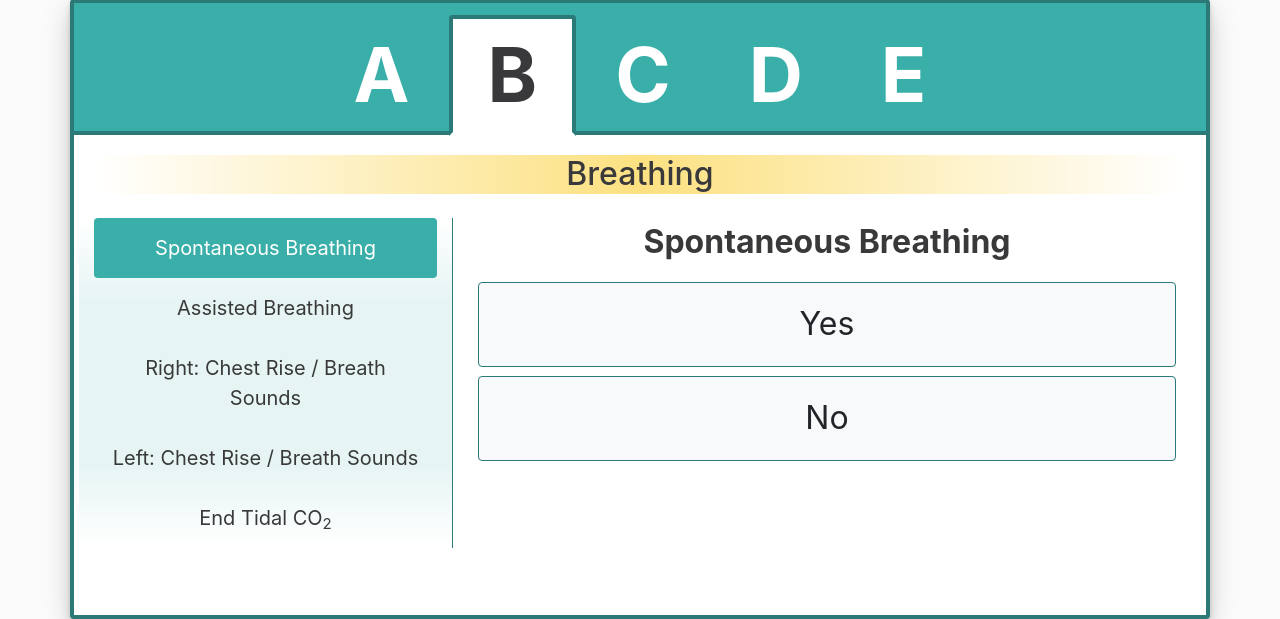
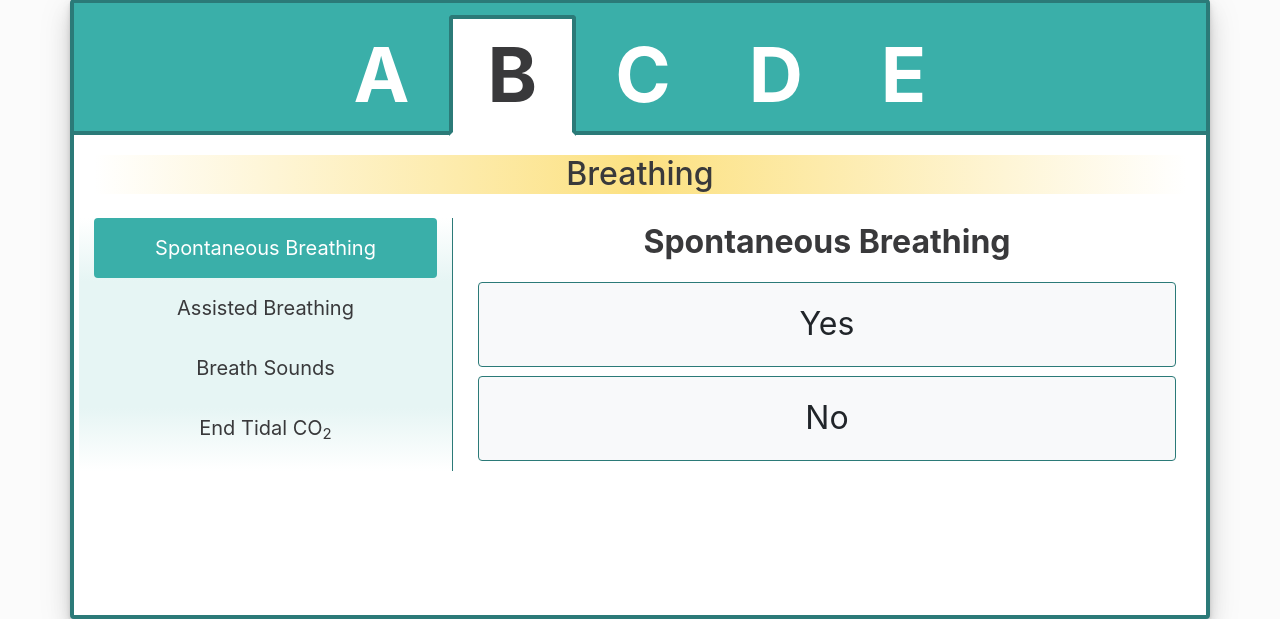
Before and after one commit to dtorzala90/TBS_App, a Django app: page /home/ in a window 1280 px wide, after a click that opens the changed part. Shown: the part 220-839 px from the top of the page. Run offline with Django 3.2, Linux system fonts and the light colour scheme; some libraries are stand-ins or nearby versions.

Commit message:
Combined left and right breath sounds to one tab in survey

```diff
--- a/decision/templates/decision/home.html
+++ b/decision/templates/decision/home.html
@@ -19,7 +19,7 @@
         -->
     <div class="row justify-content-center">
         <div>
-            <a type="button" class="btn btn-info btn-lg" href="{% url '' %}">
+            <a type="button" class="btn btn-info btn-lg" href="{% url 'decision-begin' %}">
               <span>&larr; Initial Form</span>
             </a>
         </div>
@@ -311,11 +311,7 @@
 
                                         <a class="nav-link survey-pill-a" id="v-pills-rcbs-tab" data-toggle="pill"
                                            href="#v-pills-rcbs" role="tab" aria-controls="v-pills-rcbs"
-                                           aria-selected="false">Right: Chest Rise / Breath Sounds</a>
-
-                                        <a class="nav-link survey-pill-a" id="v-pills-lcbs-tab" data-toggle="pill"
-                                           href="#v-pills-lcbs" role="tab" aria-controls="v-pills-lcbs"
-                                           aria-selected="false">Left: Chest Rise / Breath Sounds</a>
+                                           aria-selected="false">Breath Sounds</a>
 
                                         <a class="nav-link survey-pill-a" id="v-pills-entd-tab" data-toggle="pill"
                                            href="#v-pills-entd" role="tab" aria-controls="v-pills-entd"
@@ -366,15 +362,16 @@
                                         <!-- Right: Chest Rise / Breath Sounds -->
                                         <div class="tab-pane fade" id="v-pills-rcbs" role="tabpanel"
                                              aria-labelledby="v-pills-rcbs-tab">
-
-                                            <p class="survey-p">Right: Breath Sounds</p>
-                                            <div class="btn-group-vertical btn-padding" role="group">
+                                            <div class="row">
+                                                <div class="col">
+                                                    <p class="survey-p">Right:</p>
                                                     <button type="button" class="btn btn-light" name="rchest"
                                                             id="rchestyes"
                                                             value="yes"
                                                             onclick="setItemAjax('Right_Chest','yes');
                                                             updateBorder(this.id,'rchestno');">Yes
                                                     </button>
+                                                    <br>
                                                     <button type="button" class="btn btn-light" name="rchest"
                                                             id="rchestno"
                                                             value="no"
@@ -383,20 +380,15 @@
                                                     </button>
                                                 </div>
 
-                                        </div>
-
-                                        <!-- Left: Chest Rise / Breath Sounds-->
-                                        <div class="tab-pane fade" id="v-pills-lcbs" role="tabpanel"
-                                             aria-labelledby="v-pills-lcbs-tab">
-
-                                            <p class="survey-p">Left: Breath Sounds</p>
-                                            <div class="btn-group-vertical btn-padding" role="group">
+                                                <div class="col">
+                                                    <p class="survey-p">Left:</p>
                                                     <button type="button" class="btn btn-light" name="lchest"
                                                             id="lchestyes"
                                                             value="yes"
                                                             onclick="setItemAjax('Left_Chest','yes');
                                                             updateBorder(this.id,'lchestno');">Yes
                                                     </button>
+                                                    <br>
                                                     <button type="button" class="btn btn-light" name="lchest"
                                                             id="lchestno"
                                                             value="no"
@@ -404,7 +396,7 @@
                                                             updateBorder(this.id,'lchestyes');">No
                                                     </button>
                                                 </div>
-
+                                            </div>
                                         </div>
 
                                         <!-- End Tidal CO -->
```
Lines whose indentation alone changed are shown as unchanged.
